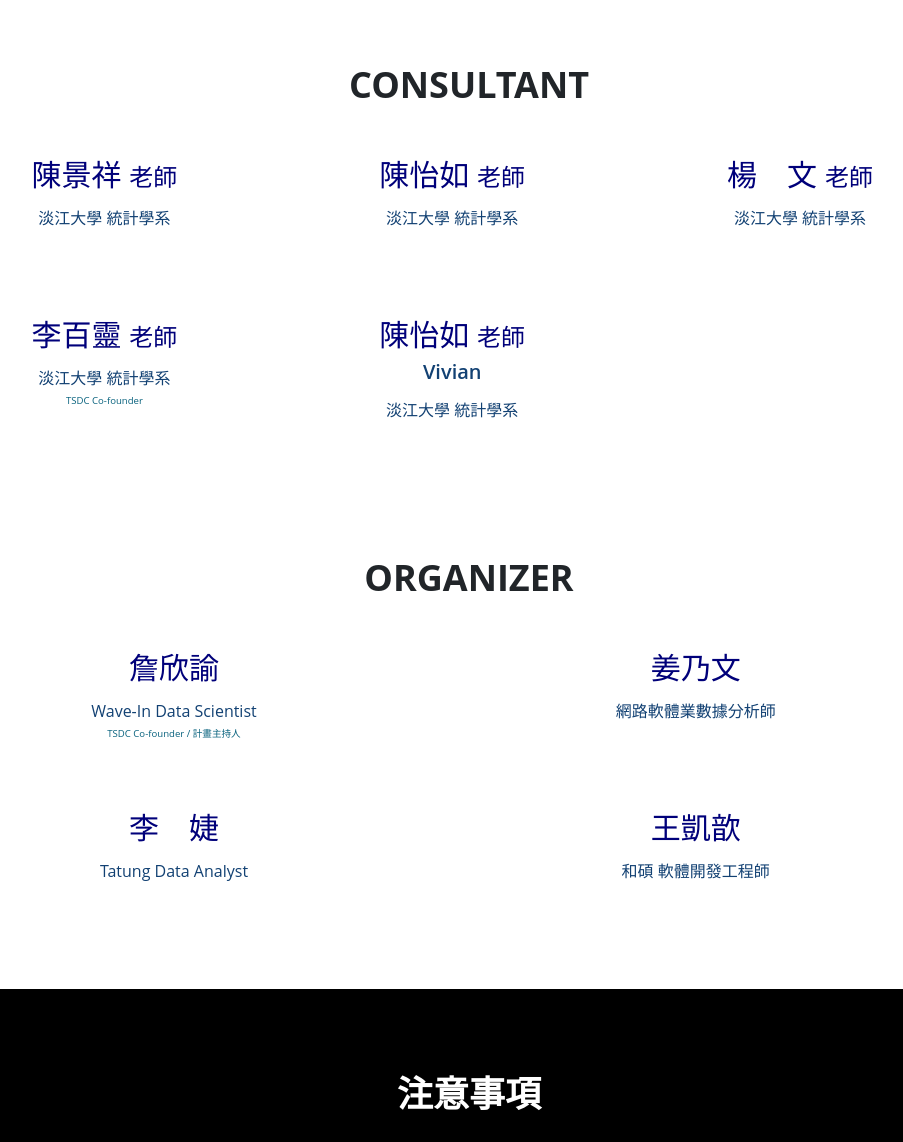
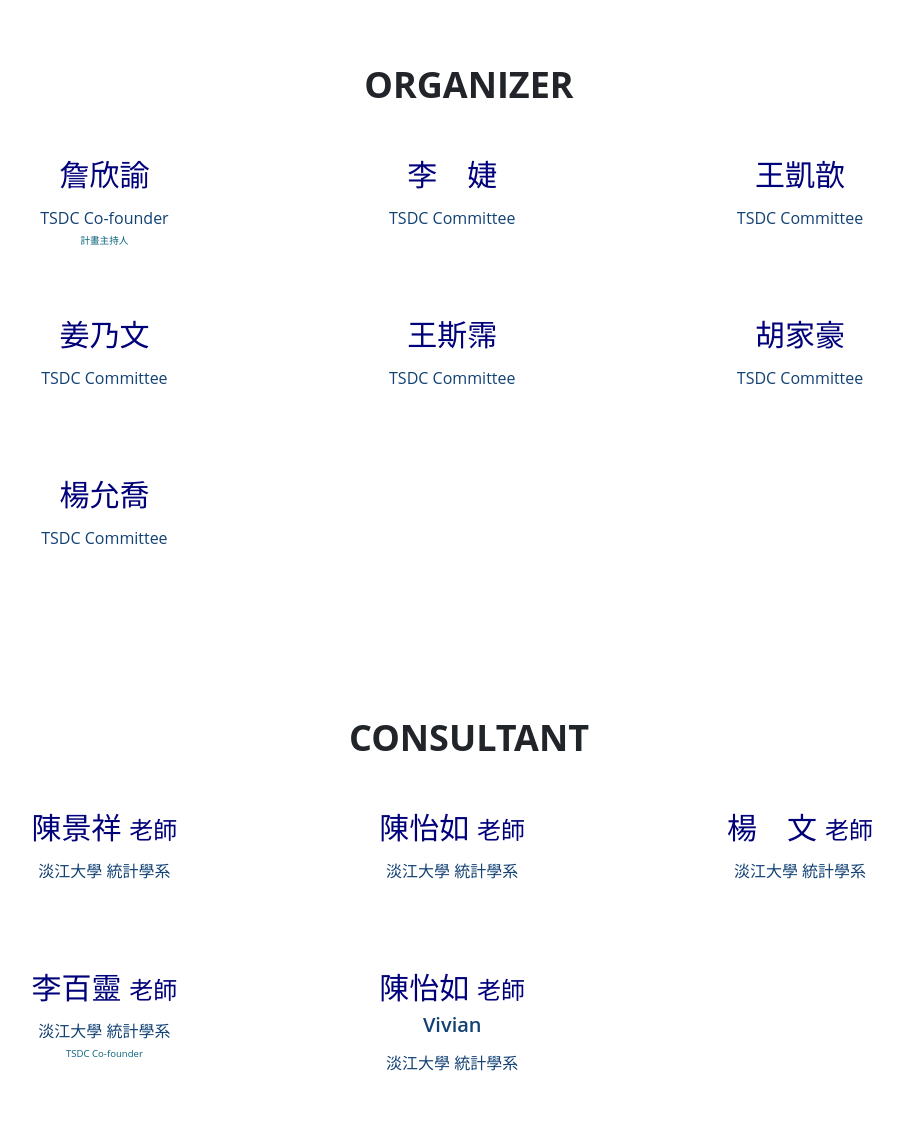
Before and after one commit to tkustatdc/deepdata_program_4th, a plain HTML site: page index.html in a window 1280 px wide. Shown: the part 6339-7481 px from the top of the page, without its empty margins (171-1074 px from the left). Drawn offline with Linux system fonts and the light colour scheme; files whose address does not match are found by name.

Commit message:
modify organizer

```diff
--- a/index.html
+++ b/index.html
@@ -992,7 +992,119 @@
 
     </section>
 
+    <!--==========================
+      Organizers Section
+   ============================-->
+    <section id="organizer">
 
+      <div class="container wow fadeInUp">
+        <div class="section-header">
+          <h2>organizer</h2>
+        </div>
+
+        <div class="row row-eq-height justify-content-center">
+
+          <div class="col-lg-4 col-md-6 wow bounceInUp" data-wow-duration="1.5s">
+            <div
+              class="card fables-team-block fables-team-block fables-second-hover-text-color fables-team-border fables-second-border-color text-center"
+              style="height: 140px; width: 80%; display: block;">
+              <div class="icon">
+                <a href="">
+                  <h4>詹欣諭</h4>
+                  <p></p>
+                  <p><small>TSDC Co-founder</small></p><br><small>計畫主持人</small>
+                </a>
+              </div>
+            </div>
+          </div>
+
+          <div class="col-lg-4 col-md-6 wow bounceInUp" data-wow-duration="1.5s">
+            <div
+              class="card fables-team-block fables-team-block fables-second-hover-text-color fables-team-border fables-second-border-color text-center"
+              style="height: 140px; width: 80%; display: block;">
+              <div class="icon">
+                <a href="">
+                  <h4>李　婕</h4>
+                  <p></p>
+                  <p><small>TSDC Committee</small></p>
+                </a>
+              </div>
+            </div>
+          </div>
+
+          <div class="col-lg-4 col-md-6 wow bounceInUp" data-wow-duration="1.5s">
+            <div
+              class="card fables-team-block fables-team-block fables-second-hover-text-color fables-team-border fables-second-border-color text-center"
+              style="height: 140px; width: 80%; display: block;">
+              <div class="icon">
+                <a href="">
+                  <h4>王凱歆</h4>
+                  <p></p>
+                  <p><small>TSDC Committee</small></p>
+                </a>
+              </div>
+            </div>
+          </div>
+
+          <div class="col-lg-4 col-md-6 wow bounceInUp" data-wow-duration="1.5s">
+            <div
+              class="card fables-team-block fables-team-block fables-second-hover-text-color fables-team-border fables-second-border-color text-center"
+              style="height: 140px; width: 80%; display: block;">
+              <div class="icon">
+                <a href="">
+                  <h4>姜乃文</h4>
+                  <p></p>
+                  <p><small>TSDC Committee</small></p>
+                </a>
+              </div>
+            </div>
+          </div>
+
+          <div class="col-lg-4 col-md-6 wow bounceInUp" data-wow-duration="1.5s">
+            <div
+              class="card fables-team-block fables-team-block fables-second-hover-text-color fables-team-border fables-second-border-color text-center"
+              style="height: 140px; width: 80%; display: block;">
+              <div class="icon">
+                <a href="">
+                  <h4>王斯霈</h4>
+                  <p></p>
+                  <p><small>TSDC Committee</small></p>
+                </a>
+              </div>
+            </div>
+          </div>
+
+          <div class="col-lg-4 col-md-6 wow bounceInUp" data-wow-duration="1.5s">
+            <div
+              class="card fables-team-block fables-team-block fables-second-hover-text-color fables-team-border fables-second-border-color text-center"
+              style="height: 140px; width: 80%; display: block;">
+              <div class="icon">
+                <a href="">
+                  <h4>胡家豪</h4>
+                  <p></p>
+                  <p><small>TSDC Committee</small></p>
+                </a>
+              </div>
+            </div>
+          </div>
+
+          <div class="col-lg-4 col-md-6 wow bounceInUp" data-wow-duration="1.5s">
+            <div
+              class="card fables-team-block fables-team-block fables-second-hover-text-color fables-team-border fables-second-border-color text-center"
+              style="height: 140px; width: 80%; display: block;">
+              <div class="icon">
+                <a href="">
+                  <h4>楊允喬</h4>
+                  <p></p>
+                  <p><small>TSDC Committee</small></p>
+                </a>
+              </div>
+            </div>
+          </div>
+
+        </div>
+      </div>
+    </section>
     <!--==========================
       Consultants Section
     ============================-->
@@ -1075,79 +1187,6 @@
             </div>
           </div>
 
-        </div>
-
-      </div>
-
-    </section>
-
-    <!--==========================
-      Organizers Section
-   ============================-->
-    <section id="organizer">
-
-      <div class="container wow fadeInUp">
-        <div class="section-header">
-          <h2>organizer</h2>
-        </div>
-
-        <div class="row row-eq-height justify-content-center">
-
-          <div class="col-lg-6 col-md-6 wow bounceInUp" data-wow-duration="1.5s">
-            <div
-              class="card fables-team-block fables-team-block fables-second-hover-text-color fables-team-border fables-second-border-color text-center"
-              style="height: 140px; width: 80%; display: block;">
-              <div class="icon">
-                <a href="">
-                  <h4>詹欣諭</h4>
-                  <p></p>
-                  <p><small>Wave-In Data Scientist</small></p><br><small>TSDC Co-founder / 計畫主持人</small>
-
-                </a>
-              </div>
-            </div>
-          </div>
-
-          <div class="col-lg-6 col-md-6 wow bounceInUp" data-wow-duration="1.5s">
-            <div
-              class="card fables-team-block fables-team-block fables-second-hover-text-color fables-team-border fables-second-border-color text-center"
-              style="height: 140px; width: 80%; display: block;">
-              <div class="icon">
-                <a href="">
-                  <h4>姜乃文</h4>
-                  <p></p>
-                  <p><small>網路軟體業數據分析師</small></p>
-                </a>
-              </div>
-            </div>
-          </div>
-
-          <div class="col-lg-6 col-md-6 wow bounceInUp" data-wow-duration="1.5s">
-            <div
-              class="card fables-team-block fables-team-block fables-second-hover-text-color fables-team-border fables-second-border-color text-center"
-              style="height: 140px; width: 80%; display: block;">
-              <div class="icon">
-                <a href="">
-                  <h4>李　婕</h4>
-                  <p></p>
-                  <p><small>Tatung Data Analyst</small></p>
-                </a>
-              </div>
-            </div>
-          </div>
-
-          <div class="col-lg-6 col-md-6 wow bounceInUp" data-wow-duration="1.5s">
-            <div
-              class="card fables-team-block fables-team-block fables-second-hover-text-color fables-team-border fables-second-border-color text-center"
-              style="height: 140px; width: 80%; display: block;">
-              <div class="icon">
-                <a href="">
-                  <h4>王凱歆</h4>
-                  <p></p>
-                  <p><small>和碩 軟體開發工程師</small></p>
-                </a>
-              </div>
-            </div>
         </div>
 
       </div>
```
